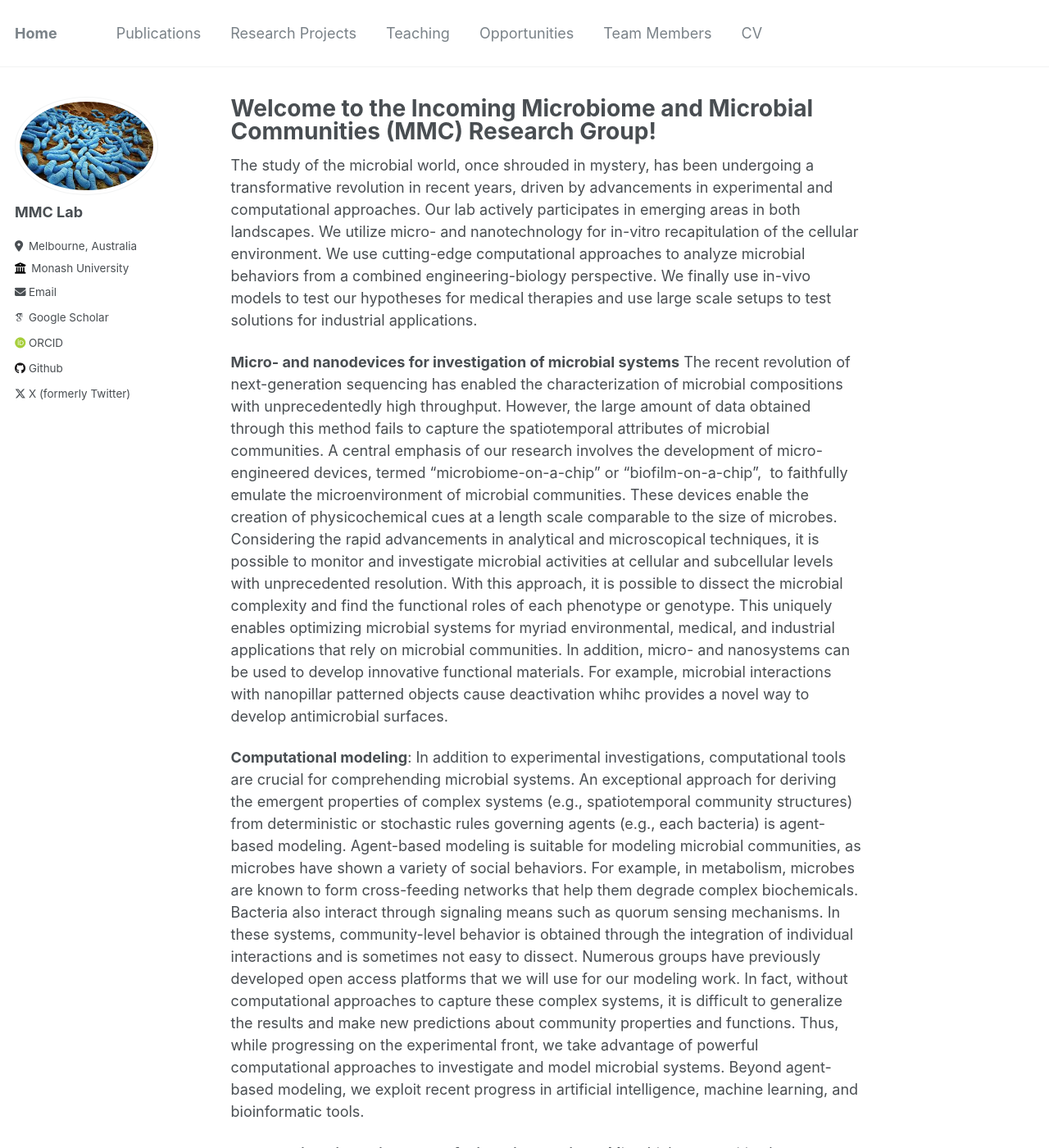
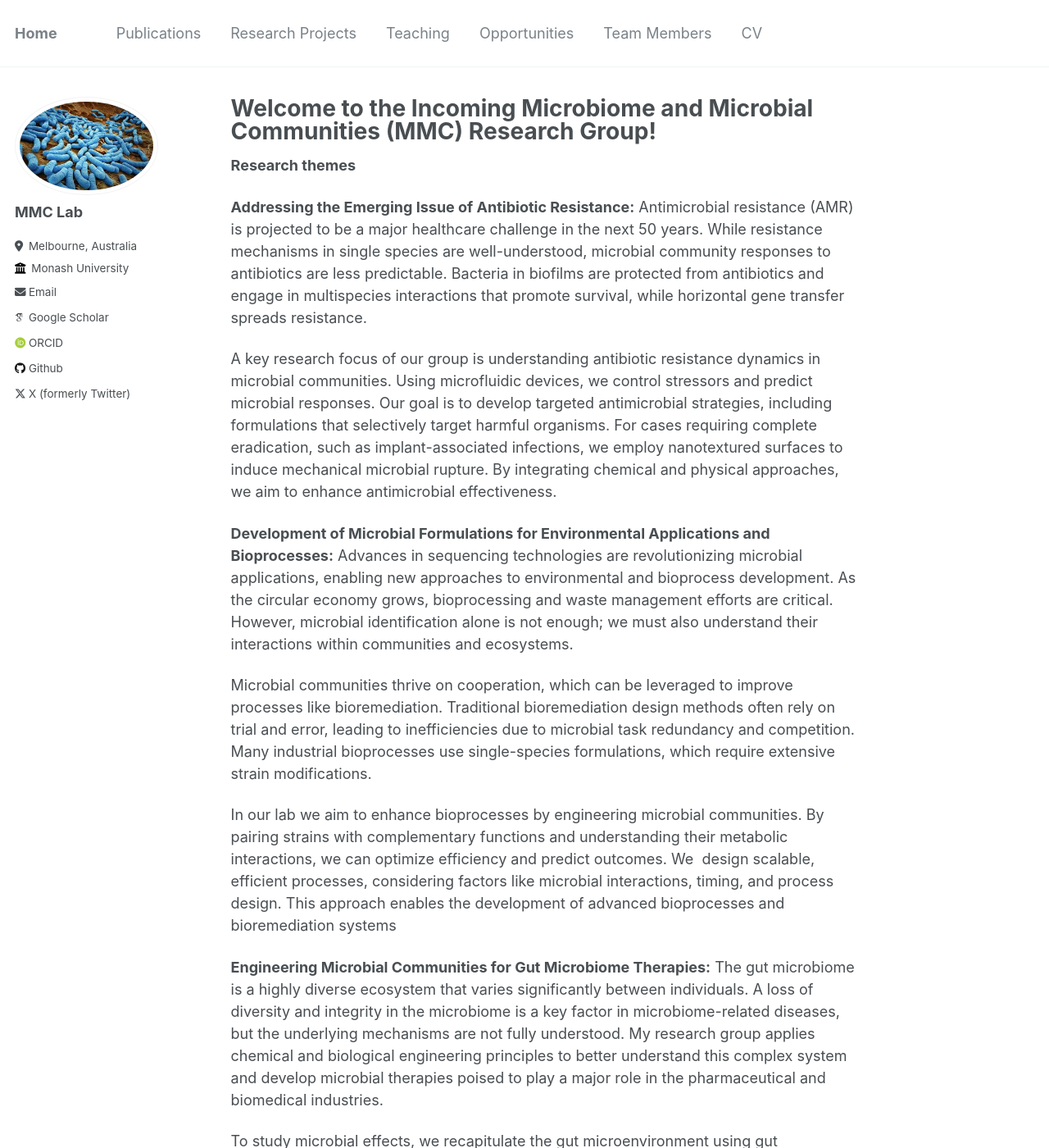
Before and after one commit to AminValiei/valieilab, a Jekyll site: the page built from _pages/about.md, in a window 1280 px wide and 1400 px high. Shown: the whole window at 82% size. Built offline with Jekyll 4.4.1, drawn with Linux system fonts in a browser that asks for light colours; some web fonts are replaced; some of the changed text lies outside the part shown.

Commit message:
Update about.md

```diff
--- a/_pages/about.md
+++ b/_pages/about.md
@@ -7,13 +7,30 @@ redirect_from:
   - /about.html
 ---
 
+
+**Research themes**
+
+**Addressing the Emerging Issue of Antibiotic Resistance:** Antimicrobial resistance (AMR) is projected to be a major healthcare challenge in the next 50 years. While resistance mechanisms in single species are well-understood, microbial community responses to antibiotics are less predictable. Bacteria in biofilms are protected from antibiotics and engage in multispecies interactions that promote survival, while horizontal gene transfer spreads resistance.
+
+A key research focus of our group is understanding antibiotic resistance dynamics in microbial communities. Using microfluidic devices, we control stressors and predict microbial responses. Our goal is to develop targeted antimicrobial strategies, including formulations that selectively target harmful organisms. For cases requiring complete eradication, such as implant-associated infections, we employ nanotextured surfaces to induce mechanical microbial rupture. By integrating chemical and physical approaches, we aim to enhance antimicrobial effectiveness.
+
+**Development of Microbial Formulations for Environmental Applications and Bioprocesses:** Advances in sequencing technologies are revolutionizing microbial applications, enabling new approaches to environmental and bioprocess development. As the circular economy grows, bioprocessing and waste management efforts are critical. However, microbial identification alone is not enough; we must also understand their interactions within communities and ecosystems.
+
+Microbial communities thrive on cooperation, which can be leveraged to improve processes like bioremediation. Traditional bioremediation design methods often rely on trial and error, leading to inefficiencies due to microbial task redundancy and competition. Many industrial bioprocesses use single-species formulations, which require extensive strain modifications.
+
+In our lab we aim to enhance bioprocesses by engineering microbial communities. By pairing strains with complementary functions and understanding their metabolic interactions, we can optimize efficiency and predict outcomes. We  design scalable, efficient processes, considering factors like microbial interactions, timing, and process design. This approach enables the development of advanced bioprocesses and bioremediation systems
+
+**Engineering Microbial Communities for Gut Microbiome Therapies:** The gut microbiome is a highly diverse ecosystem that varies significantly between individuals. A loss of diversity and integrity in the microbiome is a key factor in microbiome-related diseases, but the underlying mechanisms are not fully understood. My research group applies chemical and biological engineering principles to better understand this complex system and develop microbial therapies poised to play a major role in the pharmaceutical and biomedical industries.
+
+To study microbial effects, we recapitulate the gut microenvironment using gut microbiome-on-a-chip systems. These microfluidic devices simulate fluid flow, oxygenation, peristalsis, and host-microbe interactions at the microbial scale. Integrated with advanced microscopy and analytics, these systems allow us to investigate microbial community composition, structural properties, and the effects of perturbations.
+
+Our approach provides a foundation for linking an individual’s microbiome to their health through precision medicine. We explore microbial therapies, including prebiotics, probiotics, and microbial transplants, to develop preventive and therapeutic strategies for diseases like cancer, inflammatory bowel disease, and non-alcoholic fatty liver disease, all of which are strongly linked to microbiome imbalances.
+
+
+
+
 The study of the microbial world, once shrouded in mystery, has been undergoing a transformative revolution in recent years, driven by advancements in experimental and computational approaches. Our lab actively participates in emerging areas in both landscapes. We utilize micro- and nanotechnology for in-vitro recapitulation of the cellular environment. We use cutting-edge computational approaches to analyze microbial behaviors from a combined engineering-biology perspective. We finally use in-vivo models to test our hypotheses for medical therapies and use large scale setups to test solutions for industrial applications.
 
-**Micro- and nanodevices for investigation of microbial systems** The recent revolution of next-generation sequencing has enabled the characterization of microbial compositions with unprecedentedly high throughput. However, the large amount of data obtained through this method fails to capture the spatiotemporal attributes of microbial communities. A central emphasis of our research involves the development of micro-engineered devices, termed "microbiome-on-a-chip" or "biofilm-on-a-chip",  to faithfully emulate the microenvironment of microbial communities. These devices enable the creation of physicochemical cues at a length scale comparable to the size of microbes. Considering the rapid advancements in analytical and microscopical techniques, it is possible to monitor and investigate microbial activities at cellular and subcellular levels with unprecedented resolution. With this approach, it is possible to dissect the microbial complexity and find the functional roles of each phenotype or genotype. This uniquely enables optimizing microbial systems for myriad environmental, medical, and industrial applications that rely on microbial communities. In addition, micro- and nanosystems can be used to develop innovative functional materials. For example, microbial interactions with nanopillar patterned objects cause deactivation whihc provides a novel way to develop antimicrobial surfaces.
-
-**Computational modeling**: In addition to experimental investigations, computational tools are crucial for comprehending microbial systems. An exceptional approach for deriving the emergent properties of complex systems (e.g., spatiotemporal community structures) from deterministic or stochastic rules governing agents (e.g., each bacteria) is agent-based modeling. Agent-based modeling is suitable for modeling microbial communities, as microbes have shown a variety of social behaviors. For example, in metabolism, microbes are known to form cross-feeding networks that help them degrade complex biochemicals. Bacteria also interact through signaling means such as quorum sensing mechanisms. In these systems, community-level behavior is obtained through the integration of individual interactions and is sometimes not easy to dissect. Numerous groups have previously developed open access platforms that we will use for our modeling work. In fact, without computational approaches to capture these complex systems, it is difficult to generalize the results and make new predictions about community properties and functions. Thus, while progressing on the experimental front, we take advantage of powerful computational approaches to investigate and model microbial systems. Beyond agent-based modeling, we exploit recent progress in artificial intelligence, machine learning, and bioinformatic tools.
-
-**Hypothesis-driven discovery of microbial solutions**: Microbial communities have extensive applications in healthcare and industry. In agriculture, microbes are essential elements in nutrient cycling and plant health. Our body is also home to an extremely diverse microbial community called the human microbiome. There is strong evidence that the human microbiome plays a critical role in our health. The disruption of the microbiome, known as dysbiosis, is a precursor to various diseases, from gastrointestinal disorders to cardiovascular diseases, and even impacts brain function and human psychology. In all these systems, the performance of the microbiome is essential to the functionality of the entire system. By developing in-vitro and in-silico models, it is possible to gain a bottom-up approach to these interactions and devise new solutions (e.g., new therapeutic techniques). Ultimately, these solutions must be tested in real life. To this end, we use various in vivo models for evaluating the efficacy of microbial therapies we develop. We also test the scalability of our solutions for environmental and industrial applications in the lab by building appropriate models.
 
 
 <!-- ![Microbiome Applications](/images/images.jpeg){width=300px style="float: right;"}-->
```
